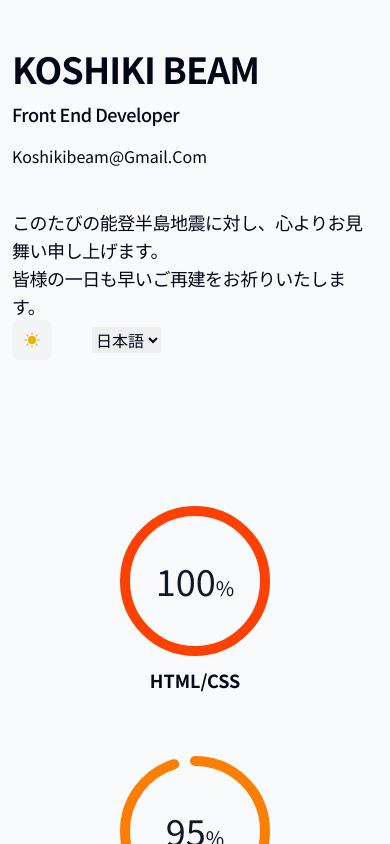
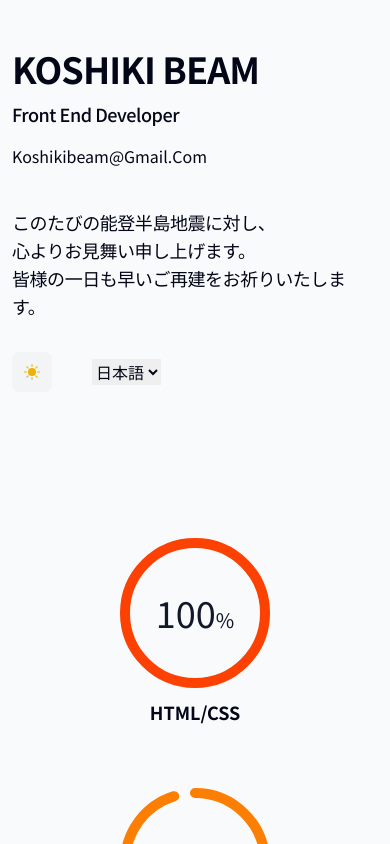
Before and after one commit to KOSHIKIBEAM/portfolio_2023_01_24, a React (Vite) app: page / in a window 390 px wide. Shown: the top 844 px of the page. Built offline with nearby package versions, Linux system fonts and the light colour scheme.

Commit message:
🎨 header responsive

```diff
--- a/src/components/Header.jsx
+++ b/src/components/Header.jsx
@@ -21,7 +21,8 @@ const Header = () => {
           </a>
         </p>
         <h3 className="mt-10 text-lg font-medium tracking-tight sm:text-xl">
-          このたびの能登半島地震に対し、心よりお見舞い申し上げます。
+          このたびの能登半島地震に対し、 <br className="sm:hidden block" />
+          心よりお見舞い申し上げます。
           <br />
           皆様の一日も早いご再建をお祈りいたします。
         </h3>
@@ -48,7 +49,7 @@ const Header = () => {
           </li>
         </ul>
       </nav>
-      <div className="flex flex-row items-center">
+      <div className="flex flex-row items-center pt-8 lg:pt-0">
         <Toggle />
         <select name="language" className="ml-10">
           <option value="japanese">日本語</option>
```
